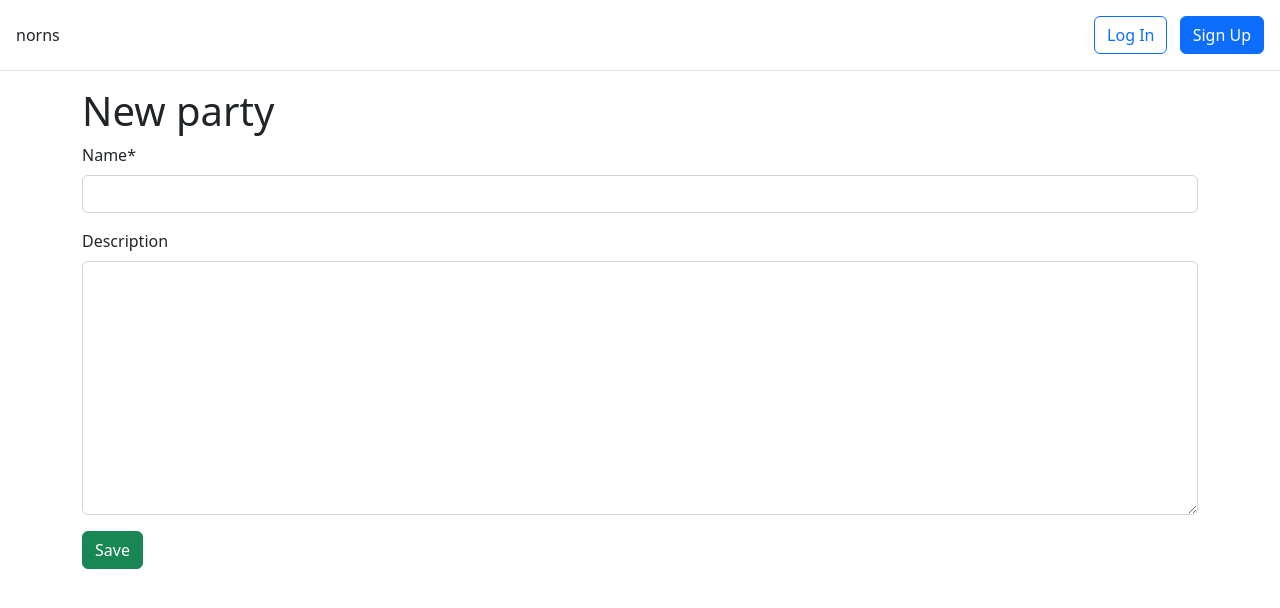
After one commit to norns-dev/norns, a Django app: page /parties/new/ in a window 1280 px wide. The commit adds this page. Shown: the top 608 px of the page. Run offline with Django 4.2, Linux system fonts and the light colour scheme; parts of the project's set-up code (start-up, migrations or seed data) failed here and were passed over; some libraries are stand-ins or nearby versions.

Commit message:
Added party forms for creation, deletion, and editing (#37)

```diff
--- a/parties/models.py
+++ b/parties/models.py
@@ -3,6 +3,7 @@
 from django.conf import settings
 from django.db import models
 from django.urls import reverse
+from django.utils.timezone import now
 
 
 class Party(models.Model):
@@ -21,6 +22,10 @@ class Party(models.Model):
 
     def __str__(self):
         return str(self.name)
+
+    def delete(self, *args, **kwargs):
+        self.deleted_at = now()
+        self.save(*args, **kwargs)
 
     def get_absolute_url(self):
         """Returns absolute URL for parties detail view"""
--- a/parties/urls.py
+++ b/parties/urls.py
@@ -2,9 +2,18 @@
 
 from django.urls import path
 
-from .views import PartyDetailView, PartyListView
+from .views import (
+    PartyCreateView,
+    PartyDeleteView,
+    PartyDetailView,
+    PartyListView,
+    PartyUpdateView,
+)
 
 urlpatterns = [
     path("<int:pk>/", PartyDetailView.as_view(), name="party_detail"),
+    path("<int:pk>/edit/", PartyUpdateView.as_view(), name="party_edit"),
+    path("<int:pk>/delete/", PartyDeleteView.as_view(), name="party_delete"),
+    path("new/", PartyCreateView.as_view(), name="party_new"),
     path("", PartyListView.as_view(), name="party_list"),
 ]
--- a/parties/views.py
+++ b/parties/views.py
@@ -1,7 +1,14 @@
 """Views for parties app"""
 
+from django.urls import reverse_lazy
 from django.views import View
-from django.views.generic import DetailView, ListView
+from django.views.generic import (
+    CreateView,
+    DeleteView,
+    DetailView,
+    ListView,
+    UpdateView,
+)
 
 from .models import Party
 
@@ -37,3 +44,34 @@ class PartyListView(ListView):
     def get_queryset(self):
         queryset = super().get_queryset()
         return queryset.filter(deleted_at=None)
+
+
+class PartyUpdateView(UpdateView):
+    """Update parties view"""
+
+    model = Party
+    fields = ("description",)
+    template_name = "party_edit.html"
+
+
+class PartyDeleteView(DeleteView):
+    """Delete parties view"""
+
+    model = Party
+    template_name = "party_delete.html"
+    success_url = reverse_lazy("party_list")
+
+
+class PartyCreateView(CreateView):
+    """Create new party"""
+
+    model = Party
+    template_name = "party_new.html"
+    fields = (
+        "name",
+        "description",
+    )
+
+    def form_valid(self, form):
+        form.instance.dm = self.request.user
+        return super().form_valid(form)
--- a/templates/base.html
+++ b/templates/base.html
@@ -20,7 +20,8 @@
       <ul class="nav col-12 col-lg-auto me-lg-auto mb-2 justify-content-center
           mb-md-0">
         {% if user.is_authenticated %}
-        <li><a href="{% url 'party_list' %}" class="nav-link px-2 link-dark">Parties</a></li>
+            <li><a href="{% url 'party_list' %}" class="nav-link px-2 link-dark">Parties</a></li>
+            <li><a href="{% url 'party_new' %}" class="nav-link px-2 link-dark">+ New</a></li>
       </ul>
       <div class="dropdown text-end">
         <a href="#" class="d-block link-dark text-decoration-none dropdown-toggle" id="dropdownUser1"
--- a/templates/party_detail.html
+++ b/templates/party_detail.html
@@ -10,5 +10,9 @@
 {% for member in party.partymember_set.all %}
 <p>{{ member.character_name }} - {{ member.user.first_name }} {{ member.user.last_name }} ({{ member.user.email }})</p>
 {% endfor %}
+    <div>
+      <p><a class="btn btn-primary btn-lg" href="{% url 'party_edit' party.pk%}" role="button">Edit</a>
+          <a class="btn btn-danger btn-lg" href="{% url 'party_delete' party.pk%}" role="button">Delete</a></p>
+    </div>
 <hr>
 {% endblock content %}
--- /dev/null
+++ b/templates/party_new.html
@@ -0,0 +1,10 @@
+{% extends "base.html" %}
+{% load crispy_forms_tags %}
+
+{% block content %}
+<h1>New party</h1>
+<form action="" method="post">{% csrf_token %}
+  {{ form|crispy }}
+  <button class="btn btn-success ml-2" type="submit">Save</button>
+</form>
+{% endblock content %}
```
Also changed, not shown: templates/party_delete.html (added, +9 -0 lines), templates/party_edit.html (added, +10 -0 lines).
